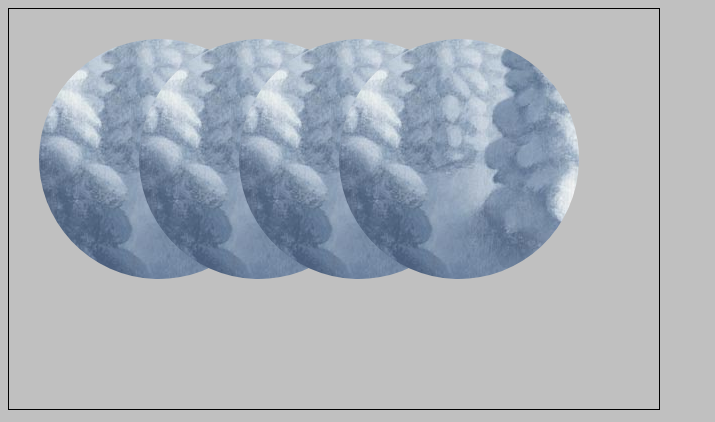
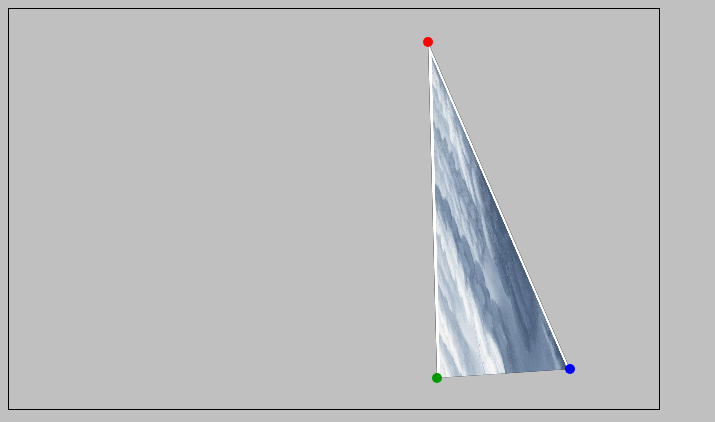
Before and after one commit to migurski/canvas-warp, a plain HTML site: page index.html in a window 1280 px wide. Shown: the whole page, without its empty margins (0-715 px from the left). Drawn offline with Linux system fonts and the light colour scheme.

Commit message:
Got a randomized image transform to work

```diff
--- a/index.html
+++ b/index.html
@@ -18,22 +18,97 @@
 
         var img = new Image();
 
+       /** Solves a system of linear equations.
+
+        t1 = (a * r1) + (b + s1) + c
+        t2 = (a * r2) + (b + s2) + c
+        t3 = (a * r3) + (b + s3) + c
+
+        r1 - t3 are the known values.
+        a, b, c are the unknowns to be solved.
+        returns the a, b, c coefficients.
+        */
+        function linearSolution(r1, s1, t1, r2, s2, t2, r3, s3, t3)
+        {
+            // make them all floats
+            r1 = parseFloat(r1);
+            s1 = parseFloat(s1);
+            t1 = parseFloat(t1);
+            r2 = parseFloat(r2);
+            s2 = parseFloat(s2);
+            t2 = parseFloat(t2);
+            r3 = parseFloat(r3);
+            s3 = parseFloat(s3);
+            t3 = parseFloat(t3);
+
+            var a = (((t2 - t3) * (s1 - s2)) - ((t1 - t2) * (s2 - s3))) / (((r2 - r3) * (s1 - s2)) - ((r1 - r2) * (s2 - s3)));
+            var b = (((t2 - t3) * (r1 - r2)) - ((t1 - t2) * (r2 - r3))) / (((s2 - s3) * (r1 - r2)) - ((s1 - s2) * (r2 - r3)));
+            var c = t1 - (r1 * a) - (s1 * b);
+
+            return [a, b, c];
+        }
+
         img.onload = function()
         {
             var c = document.getElementById('c').getContext('2d');
+            var w = document.getElementById('c').width;
+            var h = document.getElementById('c').height;
 
-            for(i = 0; i < 4; i += 1)
-            {
+            var x1 = 25 + Math.round(Math.random() * (w - 50));
+            var y1 = 25 + Math.round(Math.random() * (h - 50));
+            var x2 = 25 + Math.round(Math.random() * (w - 50));
+            var y2 = 25 + Math.round(Math.random() * (h - 50));
+            var x3 = 25 + Math.round(Math.random() * (w - 50));
+            var y3 = 25 + Math.round(Math.random() * (h - 50));
+
+            xm = linearSolution(0, 0, x1, this.width, 0, x2, 0, this.height, x3);
+            ym = linearSolution(0, 0, y1, this.width, 0, y2, 0, this.height, y3);
+
+            /*
+            _x1 = xm[0] * 0 + xm[1] * 0 + xm[2];
+            _y1 = ym[0] * 0 + ym[1] * 0 + ym[2];
+            alert((x1 == _x1) && (y1 == _y1));
+
+            _x2 = xm[0] * this.width + xm[1] * 0 + xm[2];
+            _y2 = ym[0] * this.width + ym[1] * 0 + ym[2];
+            alert((x2 == _x2) && (y2 == _y2));
+
+            _x3 = xm[0] * 0 + xm[1] * this.height + xm[2];
+            _y3 = ym[0] * 0 + ym[1] * this.height + ym[2];
+            alert((x3 == _x3) && (y3 == _y3));
+            */
+
             c.save();
+            // another matrix argument order bug?
+            c.setTransform(xm[0], ym[0], xm[1], ym[1], xm[2], ym[2]);
             c.beginPath();
-                c.arc(150, 150, 120, 120, Math.PI*2, true);
+            c.moveTo(0, 0);
+            c.lineTo(this.width, 0);
+            c.lineTo(0, this.height);
+            c.lineTo(0, 0);
             c.closePath();
+            c.fill();
             c.clip();
             c.drawImage(this, 0, 0, this.width, this.height);
             c.restore();
 
-                c.translate(100, 0);
-            }
+            c.beginPath();
+            c.arc(x1, y1, 5, 0, Math.PI * 2, true);
+            c.closePath();
+            c.fillStyle = '#ff0000';
+            c.fill();
+
+            c.beginPath();
+            c.arc(x2, y2, 5, 0, Math.PI * 2, true);
+            c.closePath();
+            c.fillStyle = '#009900';
+            c.fill();
+
+            c.beginPath();
+            c.arc(x3, y3, 5, 0, Math.PI * 2, true);
+            c.closePath();
+            c.fillStyle = '#0000ff';
+            c.fill();
         };
 
         img.src = 'magical_forest.jpg';
```
Lines whose indentation alone changed are shown as unchanged.
